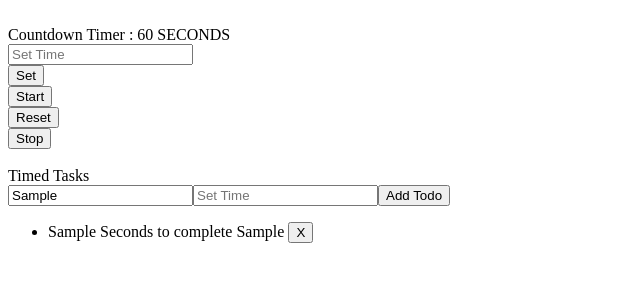
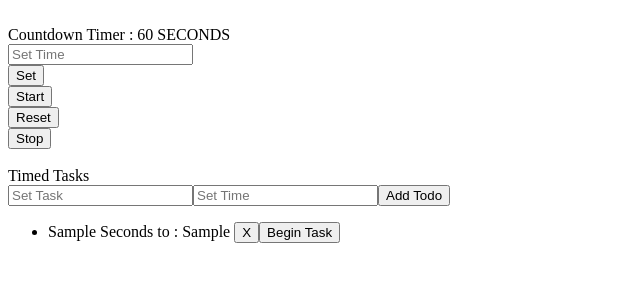
Before and after one commit to perminder-developyn/timer, a Vue app: page / in a window 1280 px wide. Both pictures are taken after typing "Sample", "Sample" into the empty fields and a click on the button "Add Todo". Shown: the top 300 px of the page, without its empty margins (0-640 px from the left). Built offline with nearby package versions, Linux system fonts and the light colour scheme.

Commit message:
tasks can start countdown

```diff
--- a/src/App.vue
+++ b/src/App.vue
@@ -16,54 +16,66 @@
             <button>Add Todo</button>
         </form>
     <ul>
+        <p v-if="hasStarted">
+            {{timer}} seconds remaining to complete {{currentTask.task}}
+        </p>
     <li v-for="todo in tasks" :key="todo.time">
-        {{todo.time}} Seconds to complete {{ todo.task}}
+        {{todo.timer}} Seconds to : {{ todo.task}}
         <button @click="removeTodo(todo)">X</button>
+        <button @click="startTask(todo)">Begin Task</button>
     </li>
     </ul>
 </template>
 
 <script>
-export default{
-    data(){
-        return{
+export default {
+    data() {
+        return {
         timer: 60,
         updateTimer: null,
         id: "",
         task: '',
         tasks: [],
-
+        currentTask: {},
+        hasStarted: false
         }
     },
-    methods:{
-      addTodo() {
-        this.tasks.push({ time: this.time, task: this.task, done: false })
-        this.task, this.time = '';
+    methods: {
+    startTask(task) {
+        this.currentTask = task;
+        this.hasStarted = true;
+        this.timer = this.currentTask.timer;
+        this.startTimer();
+    },
+    addTodo() {
+        this.tasks.push({ timer: this.time, task: this.task, done: false });
+        this.task="";
+        this.time = "";
     },
     removeTodo(task) {
-        this.tasks = this.tasks.filter((t) => t !== task)
+        this.tasks = this.tasks.filter((t) => t !== task);
     },
-    resetTimer(){
-        window.location.reload()
+    resetTimer() {
+        window.location.reload();
     },
-    startTimer(){
+    startTimer() {
         this.id = setInterval(() => this.countdownTime(), 1000);
     },
-    stopTimer(){
-        clearInterval(this.id)
+    stopTimer() {
+        clearInterval(this.id);
     },
-    countdownTime(){
-        if(this.timer > 0)
+    countdownTime() {
+        if (this.timer > 0)
         this.timer--;
     },
     setTime(){
-        this.stopTimer()
-        this.timer = this.updateTimer
+        this.stopTimer();
+        this.timer = this.updateTimer;
     }
     },
     watch: {
-        updateTimer(value){
-            console.log(value)
+        updateTimer(value) {
+            console.log(value);
         }
     }
 
```
